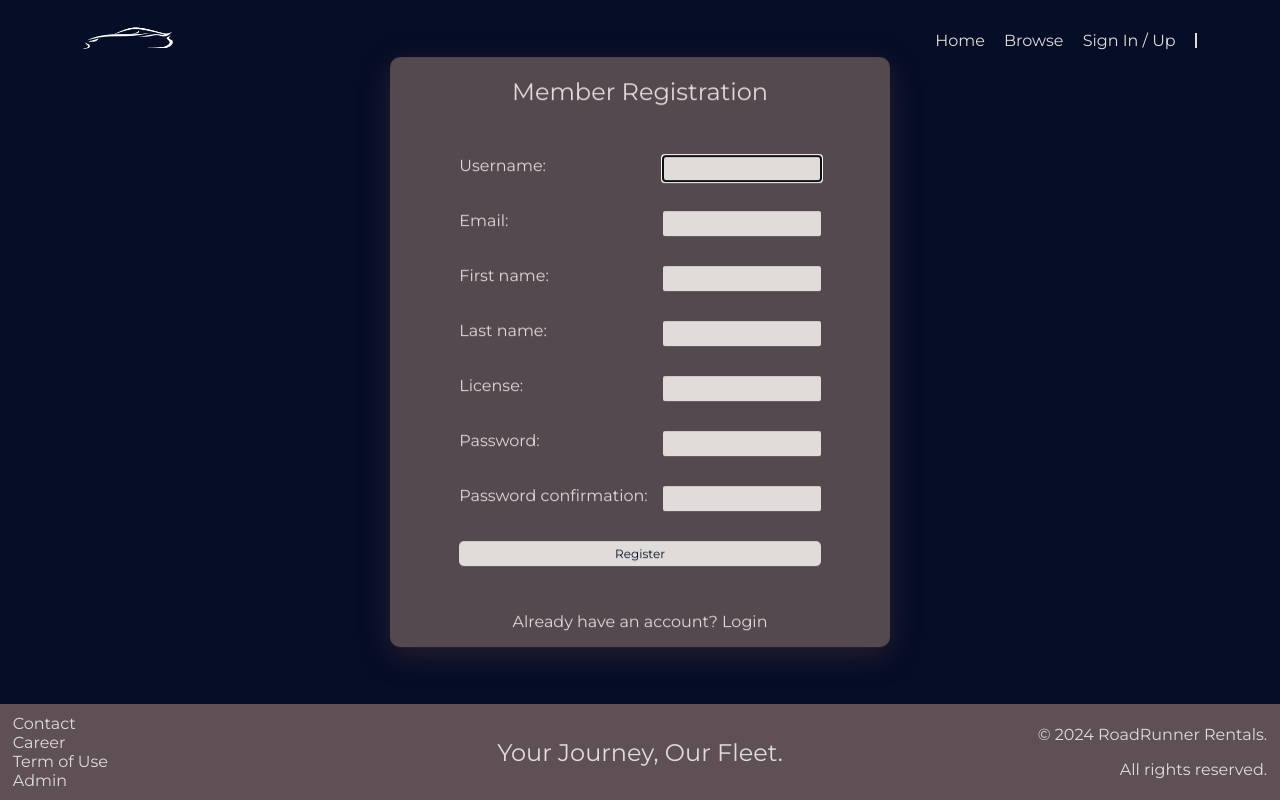
After one commit to AdamOusmer/RoadRunner-Rentals, a Django app: page /members/register_user/ in a window 1280 px wide. The commit adds this page. Run offline with Django 5.2, Linux system fonts and the light colour scheme.

Commit message:
Registration form

```diff
--- a/src/RoadRunner_Rentals/home/templates/base.html
+++ b/src/RoadRunner_Rentals/home/templates/base.html
@@ -20,7 +20,14 @@
         <ul>
             <li><a href="{% url 'home' %}">Home</a></li>
             <li><a href="#">Browse</a></li>
-            <li><a href="{% url 'login' %}">Login</a></li>
+
+            {% if user.is_authenticated %}
+
+            <li><a href="{% url 'logout' %}">Logout</a></li>
+            {% else %}
+            <li><a href="{% url 'login' %}">Sign In / Up</a></li>
+            {% endif %}
+
             <li><span></span></li>
         </ul>
     </nav>
--- /dev/null
+++ b/src/RoadRunner_Rentals/members/forms.py
@@ -0,0 +1,14 @@
+from django.contrib.auth.forms import UserCreationForm
+from django.contrib.auth.models import User
+from django import forms
+
+
+class RegisterUserForm(UserCreationForm):
+    email = forms.EmailField()
+    first_name = forms.CharField(max_length=100, help_text='')
+    last_name = forms.CharField(max_length=100, help_text='')
+    license = forms.CharField(max_length=100, help_text='')
+
+    class Meta:
+        model = User
+        fields = ['username', 'email', 'first_name', 'last_name', 'license', 'password1', 'password2']
--- a/src/RoadRunner_Rentals/members/static/members/css/login.css
+++ b/src/RoadRunner_Rentals/members/static/members/css/login.css
@@ -12,6 +12,7 @@ main #login_form {
 
     display: flex;
     flex-direction: column;
+    gap: 30px;
 
     background: rgba( 94, 80, 85, 0.9 );
     box-shadow: 0 8px 32px 0 #86525044;
@@ -21,8 +22,8 @@ main #login_form {
 
     justify-content: space-evenly;
     align-items: center;
-    height: 55vh;
-    width: 35vw;
+    min-height: clamp(300px, 60%, 700px);
+    width: clamp(300px, 60%, 500px)
 }
 
 main #login_form h2 {
@@ -34,16 +35,20 @@ main #login_form h2 {
 main #login_form form {
     display: flex;
     flex-direction: column;
-    gap: 30%;
+    gap: 30px;
 }
 
 main #login_form form .input {
-    width: clamp(200px, 50%, 300px);
     display: flex;
-    justify-content: center;
-    align-items: stretch;
+    width: 100%;
 
-    gap: 5%;
+    justify-content: space-between;
+
+    gap: 15px;
+}
+
+main #login_form form .input label {
+    text-align: right;
 }
 
 main #login_form form .input input {
--- a/src/RoadRunner_Rentals/members/templates/authentification/login.html
+++ b/src/RoadRunner_Rentals/members/templates/authentification/login.html
@@ -19,7 +19,7 @@
         {% endfor %}
     {% endif %}
 
-    <form action="" method="post">
+    <form action="{% url 'login' %}" method="post">
         {% csrf_token %}
 
         <div class="input">
@@ -35,7 +35,7 @@
         <input type="submit" value="Login">
     </form>
 
-    <p>Don't have an account? <a href="register/">Register</a></p>
+    <p>Don't have an account? <a href="{% url 'register' %}">Register</a></p>
 </section>
 
 
--- /dev/null
+++ b/src/RoadRunner_Rentals/members/templates/authentification/register.html
@@ -0,0 +1,62 @@
+{% extends "base.html" %}
+
+{% block title %}Register{% endblock %}
+
+{% block extra_head %}
+<link rel="stylesheet" href="../../static/members/css/login.css">
+{% endblock %}
+
+{% block header %}
+
+{% endblock %}
+
+{% block content %}
+
+<section id="login_form">
+    <h1>Member Registration</h1>
+
+    {% if messages %}
+    {% for message in messages %}
+    <h2>{{ message }}</h2>
+    {% endfor %}
+    {% endif %}
+    <form action="{% url 'register' %}" method="post">
+        {% csrf_token %}
+
+        <div class="input">
+            {{ form.username.label_tag }}
+            {{ form.username }}
+        </div>
+        <div class="input">
+            {{ form.email.label_tag }}
+            {{ form.email }}
+        </div>
+        <div class="input">
+            {{ form.first_name.label_tag }}
+            {{ form.first_name }}
+        </div>
+        <div class="input">
+            {{ form.last_name.label_tag }}
+            {{ form.last_name }}
+        </div>
+        <div class="input">
+            {{ form.license.label_tag }}
+            {{ form.license }}
+        </div>
+        <div class="input">
+            {{ form.password1.label_tag }}
+            {{ form.password1 }}
+        </div>
+        <div class="input">
+            {{ form.password2.label_tag }}
+            {{ form.password2 }}
+        </div>
+
+        <input type="submit" value="Register">
+    </form>
+
+
+    <p>Already have an account? <a href="{% url 'login' %}">Login</a></p>
+</section>
+
+{% endblock %}
--- a/src/RoadRunner_Rentals/members/urls.py
+++ b/src/RoadRunner_Rentals/members/urls.py
@@ -3,5 +3,6 @@ from . import views
 
 urlpatterns = [
     path('login_user/', views.login_user, name='login'),
-    path('register/', views.register, name='register')
+    path('logout_user/', views.logout_user, name='logout'),
+    path('register_user/', views.register_user, name='register'),
 ]
--- a/src/RoadRunner_Rentals/members/views.py
+++ b/src/RoadRunner_Rentals/members/views.py
@@ -1,6 +1,10 @@
 from django.shortcuts import render, redirect
 from django.contrib.auth import authenticate, login, logout
+from django.contrib.auth.forms import UserCreationForm
+from .forms import RegisterUserForm
 from django.contrib import messages
+from django.urls import reverse_lazy
+
 
 # Create your views here.
 
@@ -21,5 +25,24 @@ def login_user(request):
         return render(request, 'authentification/login.html')
 
 
-def register(request):
-    return render(request, 'register.html')
+def logout_user(request):
+    logout(request)
+    return redirect('home')
+
+
+def register_user(request):
+    form = RegisterUserForm(request.POST)
+    if request.method == 'POST':
+        if form.is_valid():
+            form.save()
+            # Log the user in
+            username = form.cleaned_data.get('username')
+            password = form.cleaned_data.get('password1')
+            user = authenticate(request, username=username, password=password)
+            login(request, user)
+            return redirect('home')
+        else:
+            for msg in form.error_messages:
+                messages.success(request, f"{msg}: {form.error_messages[msg]}")
+            return render(request, 'authentification/register.html', {'form': form})
+    return render(request, 'authentification/register.html', {'form': form})
```
Also changed, not shown: src/RoadRunner_Rentals/db.sqlite3.
